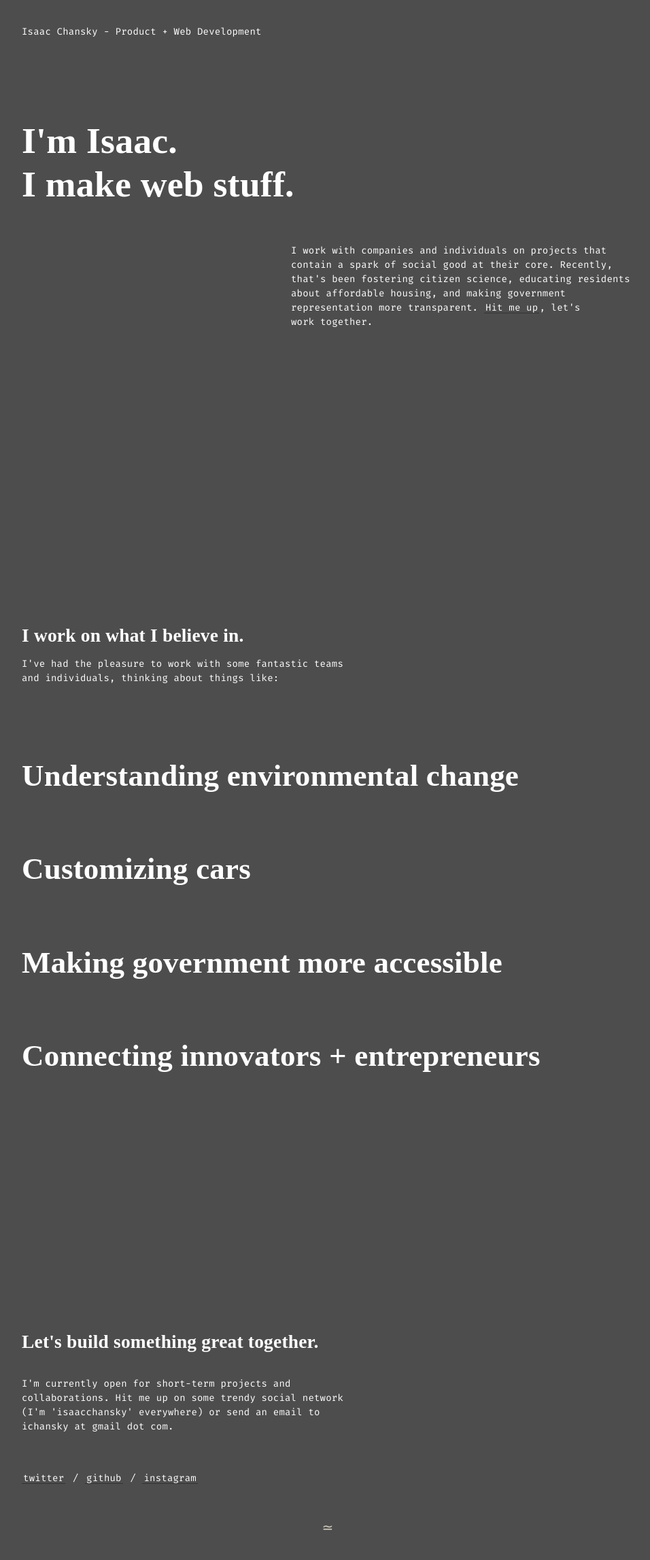
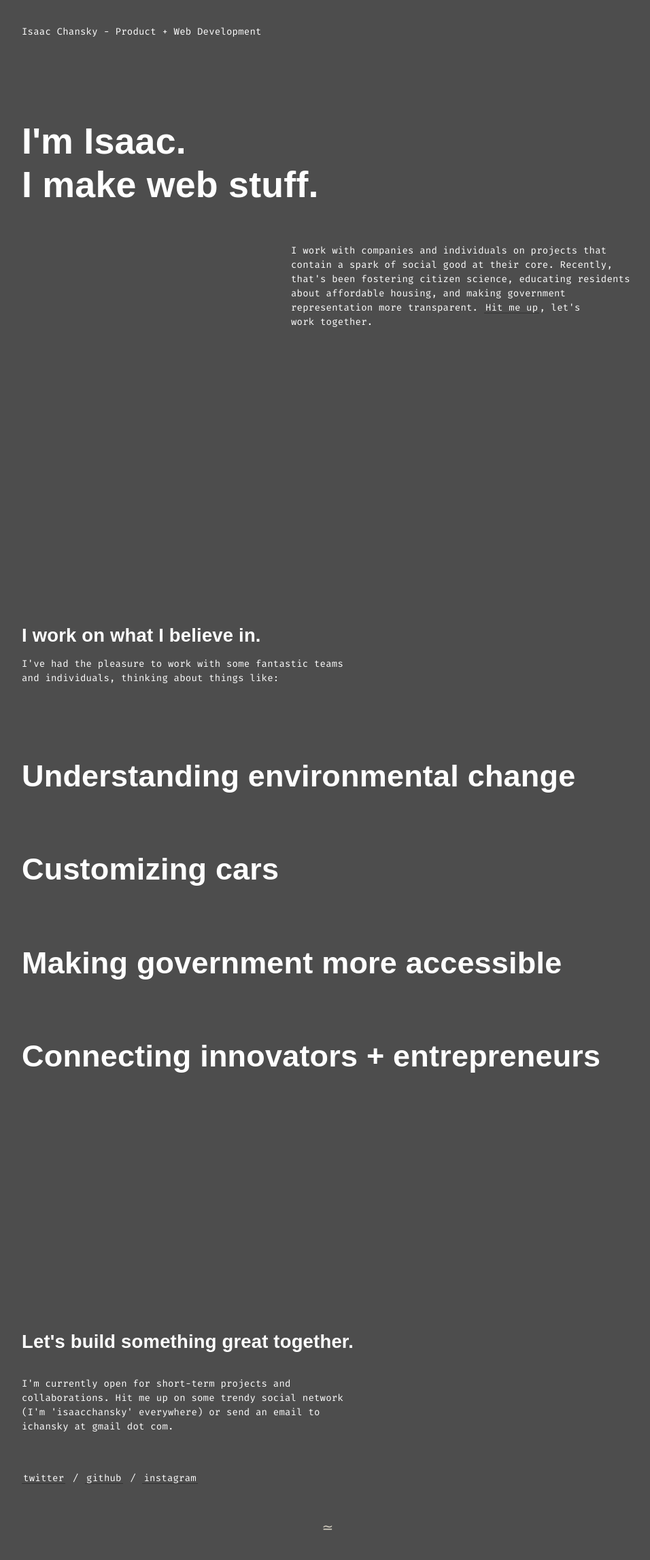
Before and after one commit to isaacchansky/isaacchansky.github.io, a Jekyll site: the page built from index.html, in a window 1280 px wide. Shown: the whole page at 68% size, without its empty margins (158-1114 px from the left). Built offline with Jekyll 4.4.1, drawn with Linux system fonts in a browser that asks for light colours.

Commit message:
font fallbacks

```diff
--- a/_sass/_typography.scss
+++ b/_sass/_typography.scss
@@ -31,7 +31,7 @@ html {
 }
 
 body {
-  font-family: 'fira mono';
+  font-family: 'fira mono', 'Courier New', Courier, monospace;
   letter-spacing: 0.2px;
   color: $color_dark;
   font-size: $base;
@@ -48,7 +48,7 @@ body {
 }
 
 h1, h2, h3, h4, h5, h6 {
-  font-family: 'league spartan';
+  font-family: 'league spartan', Arial, Helvetica, sans-serif;
   margin: 0;
   padding: 0;
   color: inherit;
```
